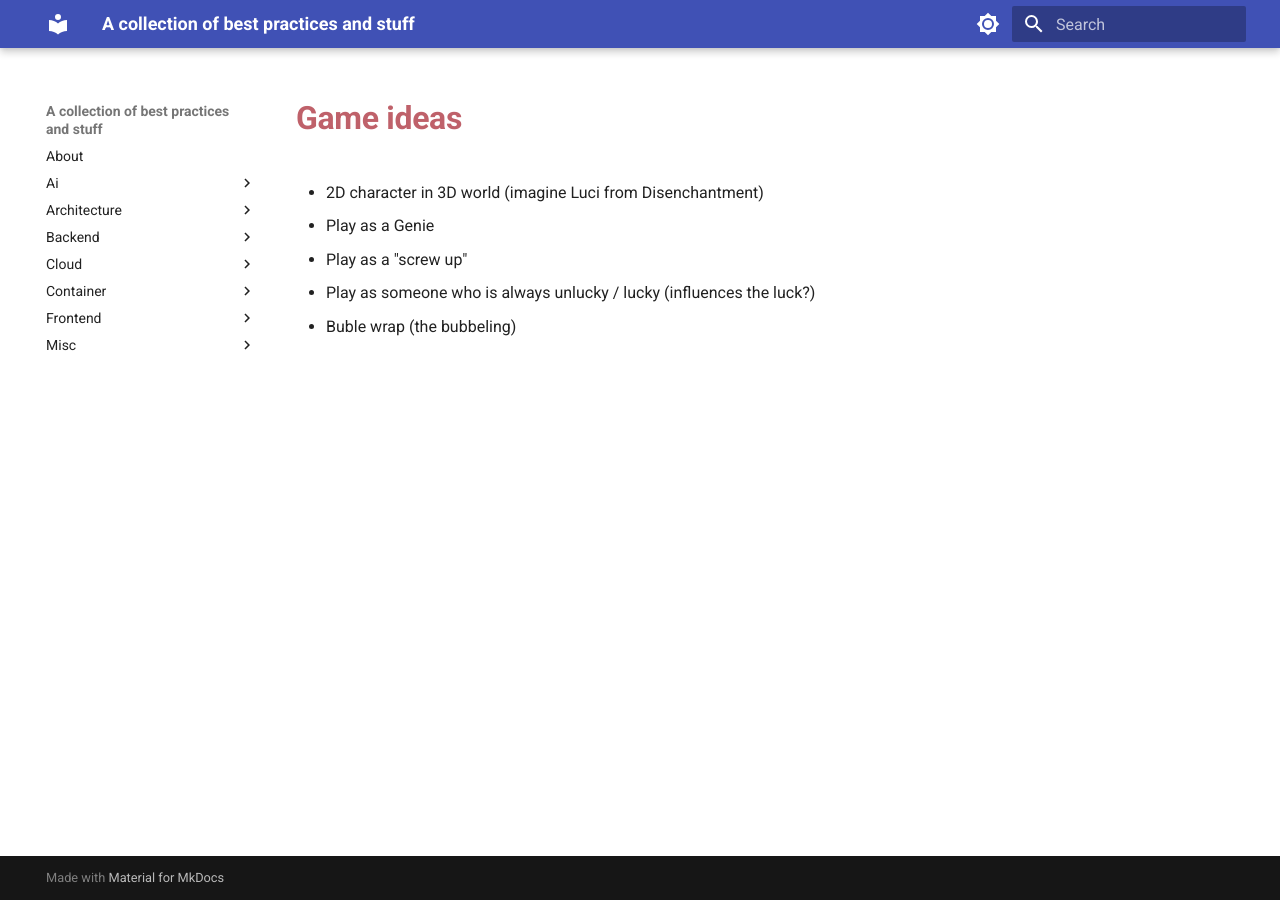
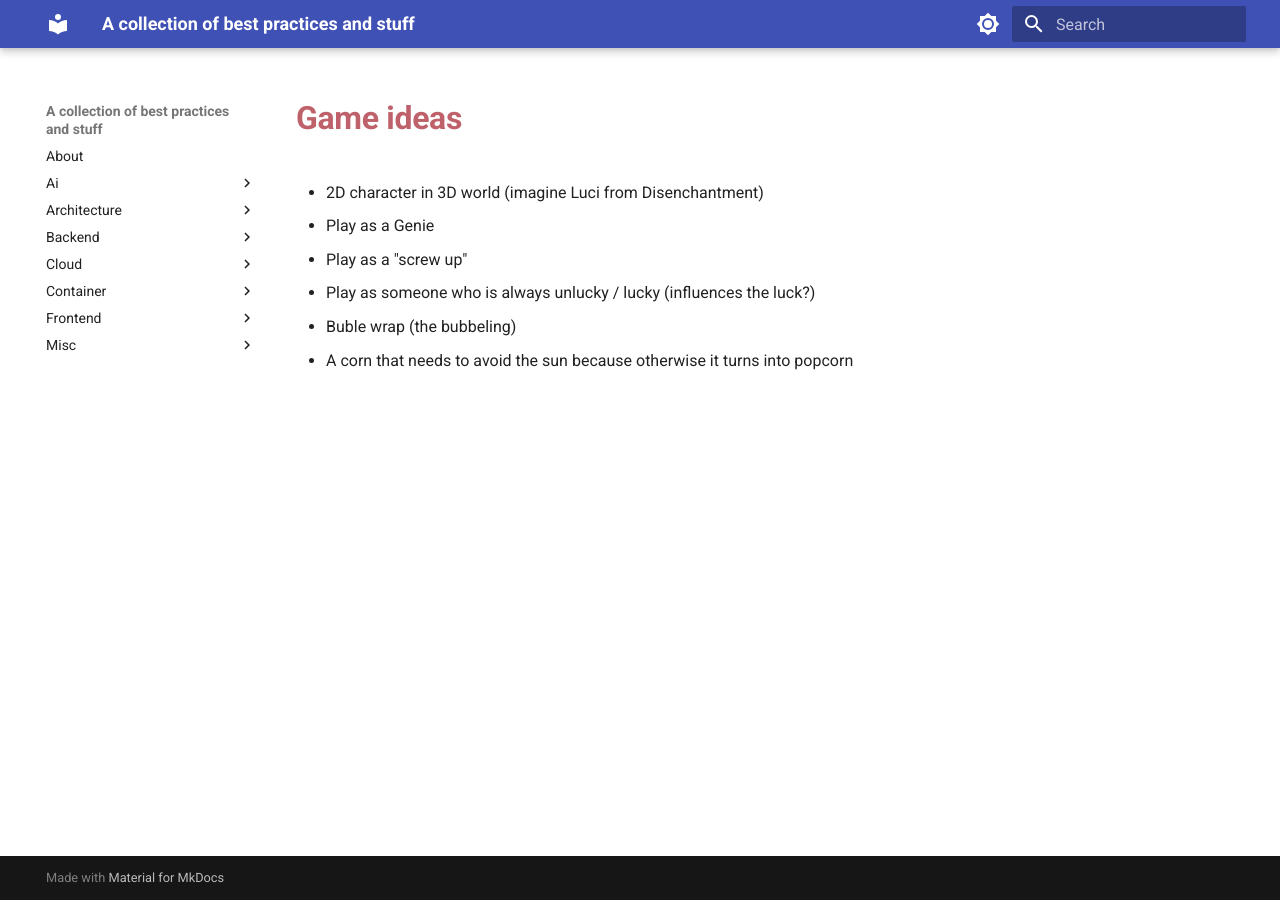
Before and after one commit to toeggel/ReadTheDocs, an MkDocs documentation site: the page built from docs/game/game-ideas.md, in a window 1280 px wide. Built offline with MkDocs 1.6.1 and Material for MkDocs 9.7.7, drawn with Linux system fonts in a browser that asks for light colours.

Commit message:
Add new game idea about corn avoiding the sun

```diff
--- a/docs/game/game-ideas.md
+++ b/docs/game/game-ideas.md
@@ -3,3 +3,4 @@
 - Play as a "screw up"
 - Play as someone who is always unlucky / lucky (influences the luck?)
 - Buble wrap (the bubbeling)
+- A corn that needs to avoid the sun because otherwise it turns into popcorn
```
